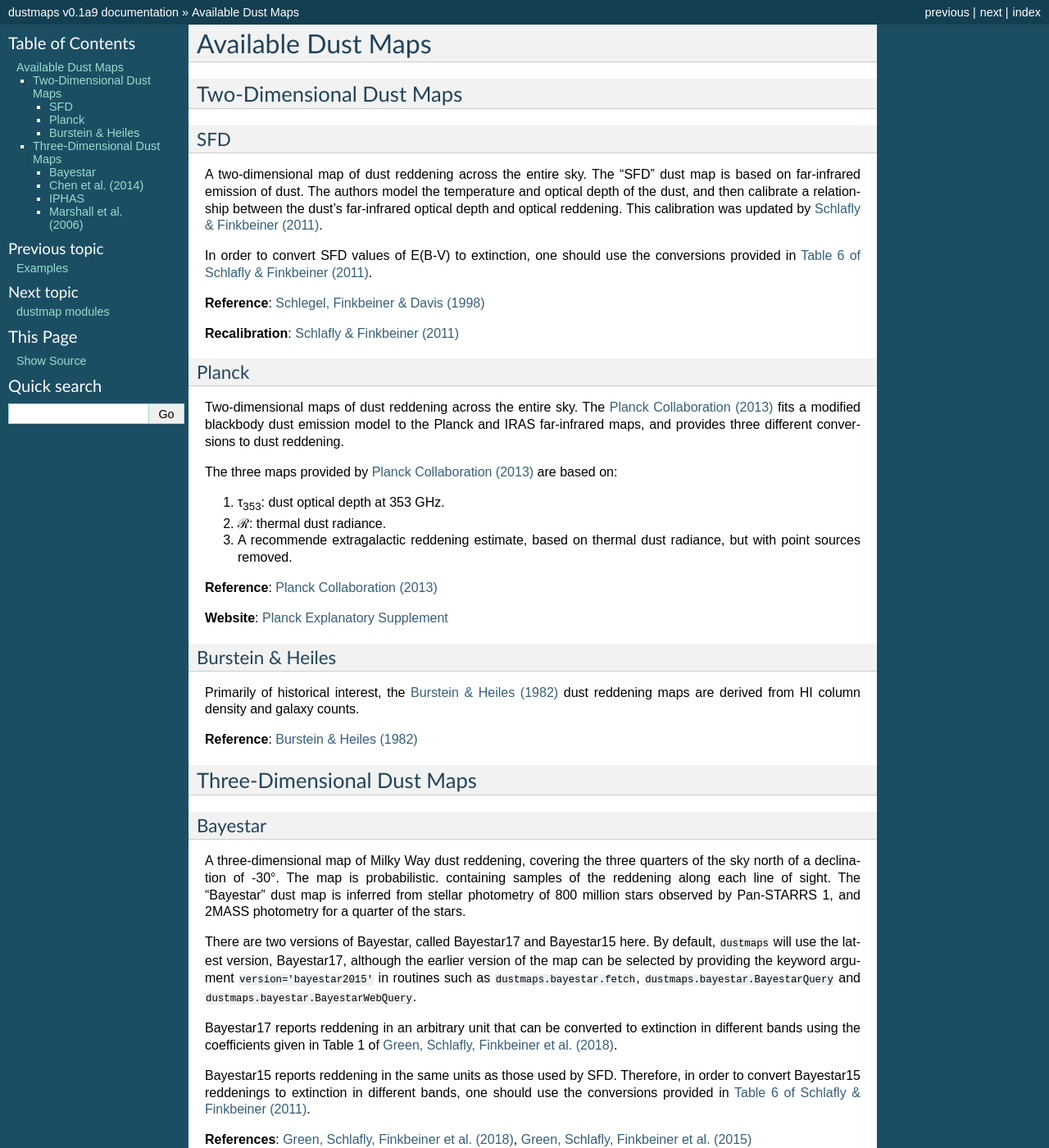
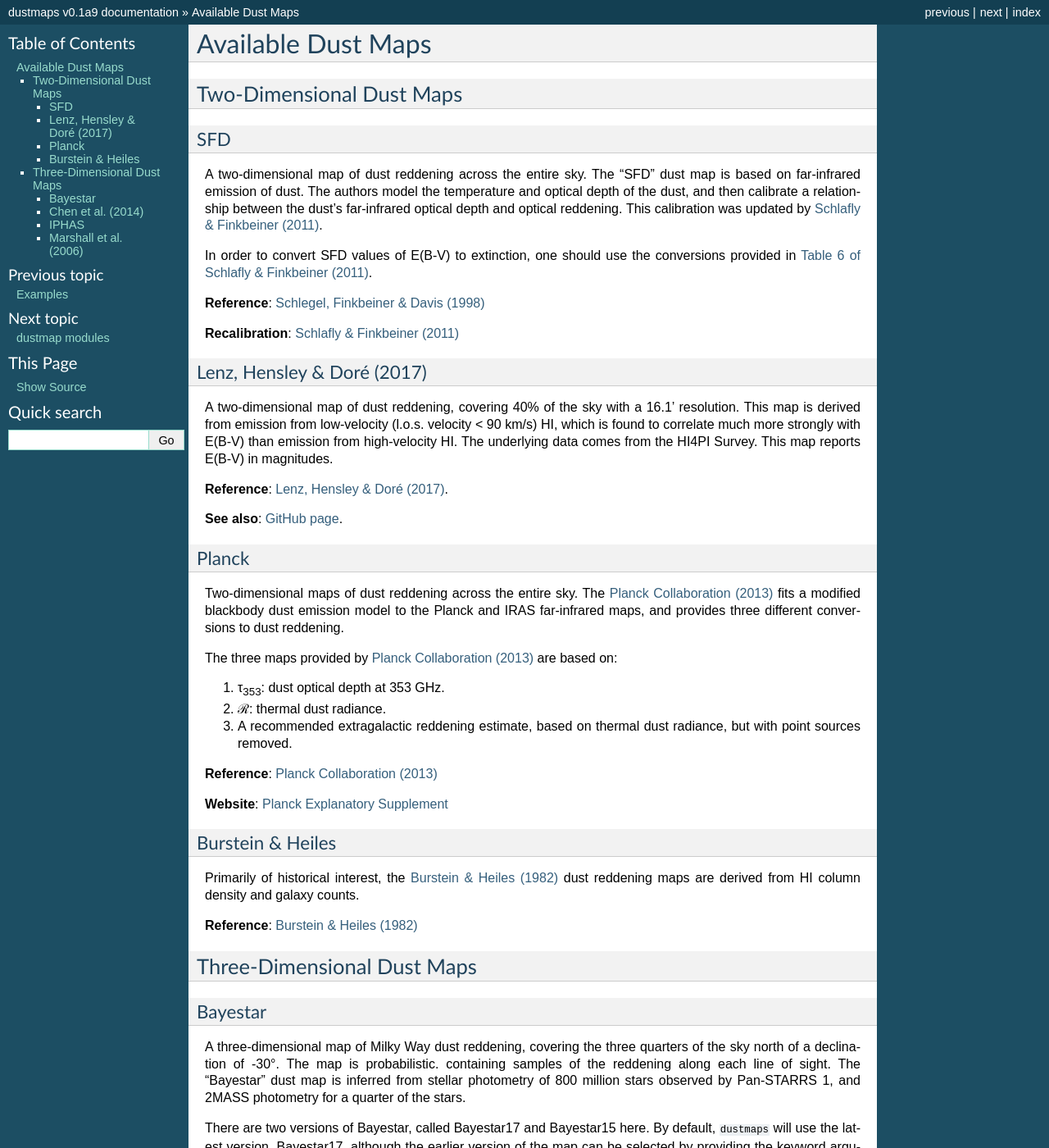
Before and after one commit to gregreen/dustmaps, a Sphinx documentation site: the page built from docs/maps.rst, in a window 1280 px wide and 1400 px high. Shown: the whole window at 82% size. Built offline with Sphinx 7.4.7, drawn with Linux system fonts in a browser that asks for light colours.

Commit message:
Updated documentation to include Lenz+(2017).

```diff
--- a/docs/maps.rst
+++ b/docs/maps.rst
@@ -25,6 +25,20 @@ conversions provided in
 **Recalibration**: `Schlafly & Finkbeiner (2011) <http://adsabs.harvard.edu/abs/2011ApJ...737..103S>`_
 
 
+Lenz, Hensley & Doré (2017)
+~~~~~~~~~~~~~~~~~~~~~~~~~~~
+
+A two-dimensional map of dust reddening, covering 40% of the sky with a 16.1'
+resolution. This map is derived from emission from low-velocity
+(l.o.s. velocity < 90 km/s) HI, which is found to correlate much more strongly
+with E(B-V) than emission from high-velocity HI. The underlying data comes from
+the HI4PI Survey. This map reports E(B-V) in magnitudes.
+
+**Reference**: `Lenz, Hensley & Doré (2017) <https://arxiv.org/abs/1706.00011>`_.
+
+**See also**: `GitHub page <https://github.com/daniellenz/ebv_tools>`_.
+
+
 Planck
 ~~~~~~
 
@@ -39,7 +53,7 @@ are based on:
 
 1. τ\ :sub:`353`\ : dust optical depth at 353 GHz.
 2. ℛ: thermal dust radiance.
-3. A recommende extragalactic reddening estimate, based on thermal dust
+3. A recommended extragalactic reddening estimate, based on thermal dust
    radiance, but with point sources removed.
 
 **Reference**: `Planck Collaboration (2013) <http://adsabs.harvard.edu/abs/2014A%26A...571A..11P>`_
--- a/docs/requirements.txt
+++ b/docs/requirements.txt
@@ -6,3 +6,4 @@ sphinx-autobuild>=0.6.0
 sphinxcontrib-napoleon>=0.5.3
 sphinxcontrib-programoutput>=0.8
 progressbar2>=3.30.2
+six>=1.10.0
```
Also changed, not shown: docs/installation.rst (+12 -0 lines).
